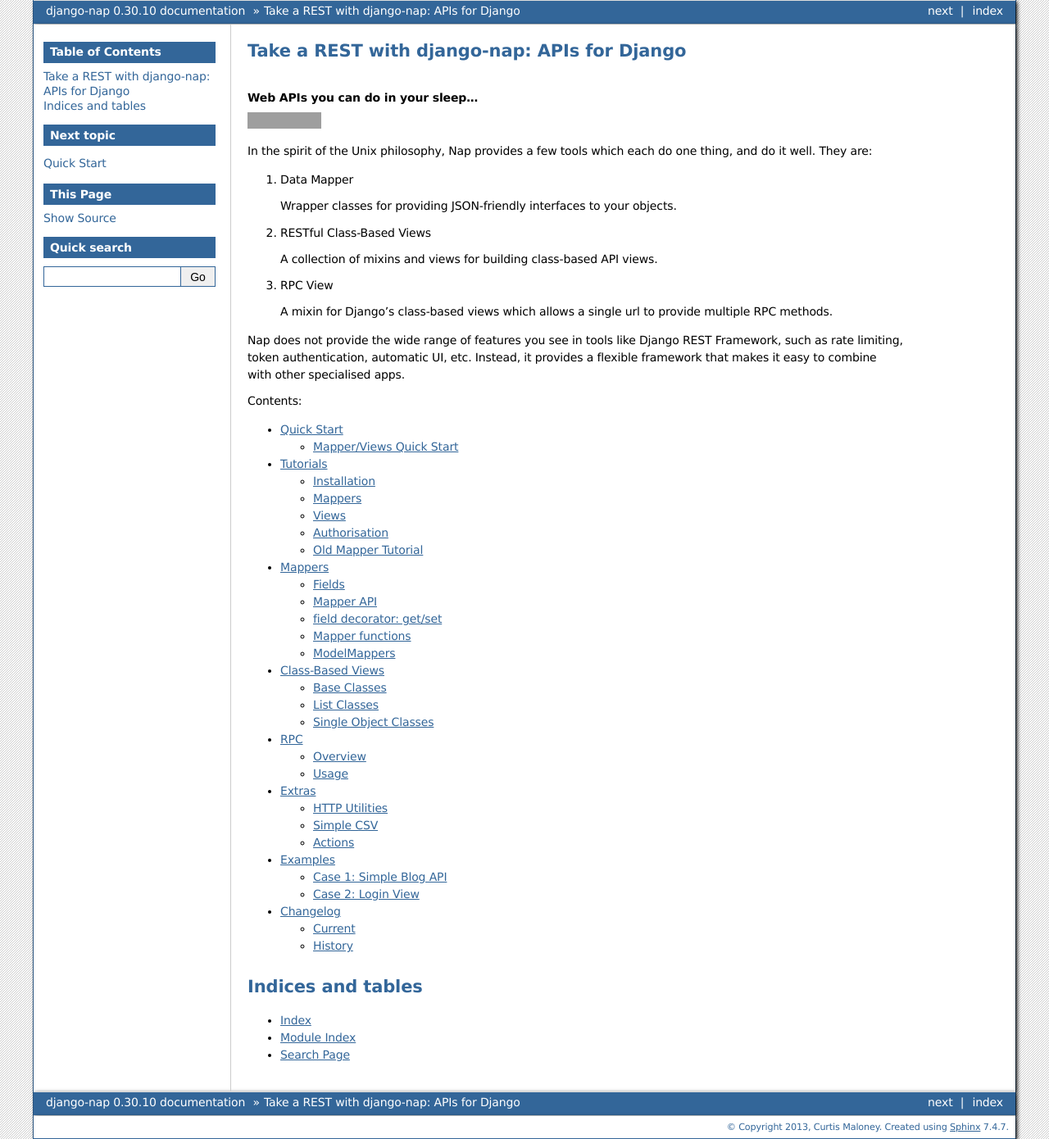
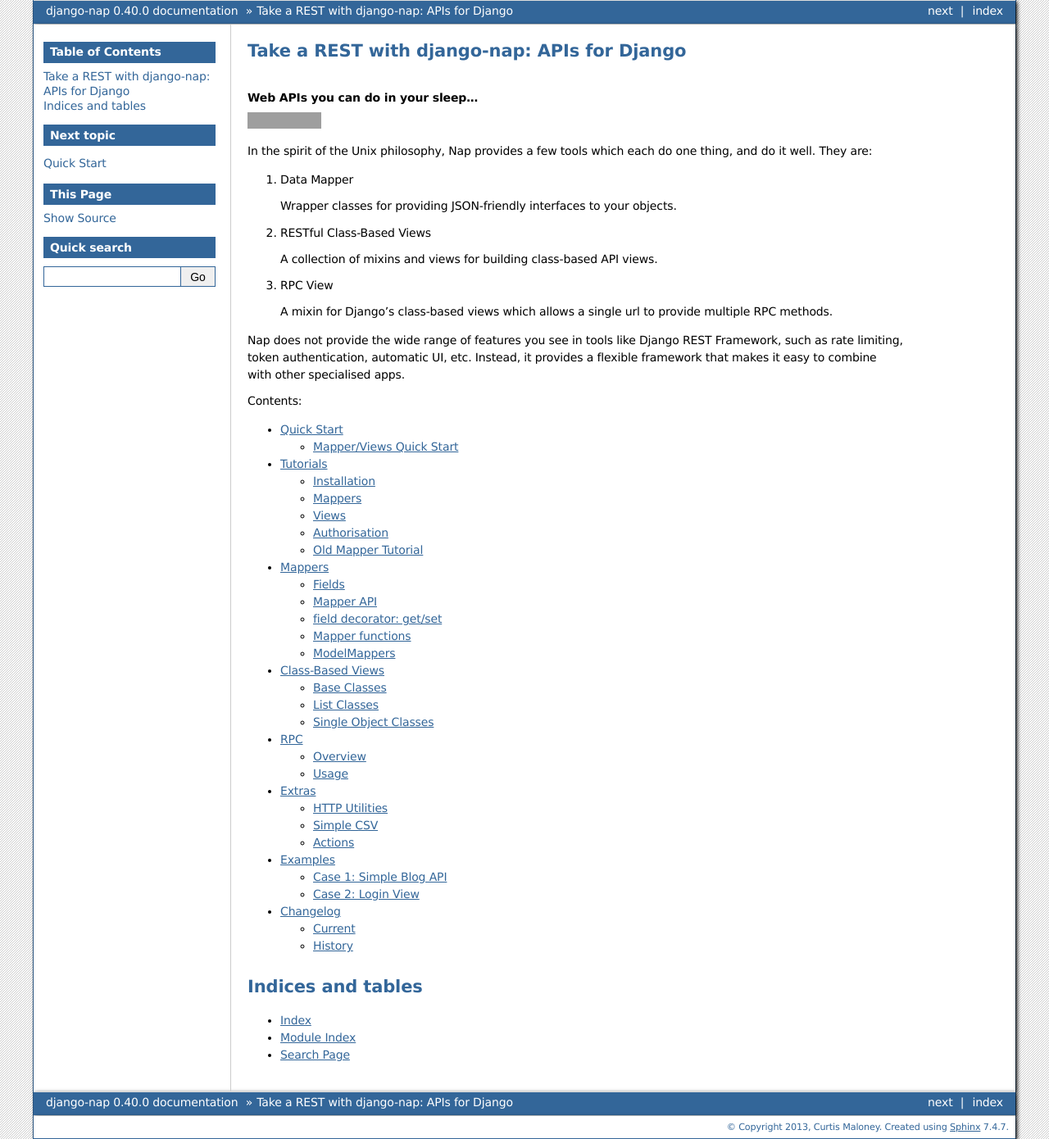
Before and after one commit to funkybob/django-nap, a Sphinx documentation site: the page built from docs/index.rst, in a window 1280 px wide. Shown: the whole page at 82% size. Built offline with Sphinx 7.4.7, drawn with Linux system fonts in a browser that asks for light colours; grey boxes are pictures that could not be loaded.

Commit message:
Update version in docs conf

```diff
--- a/docs/conf.py
+++ b/docs/conf.py
@@ -48,9 +48,9 @@
 # built documents.
 #
 # The short X.Y version.
-version = '0.30'
+version = '0.40'
 # The full version, including alpha/beta/rc tags.
-release = '0.30.10'
+release = '0.40.0'
 
 # The language for content autogenerated by Sphinx. Refer to documentation
 # for a list of supported languages.
```
